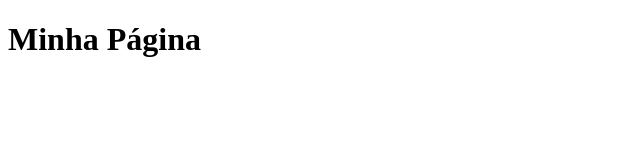
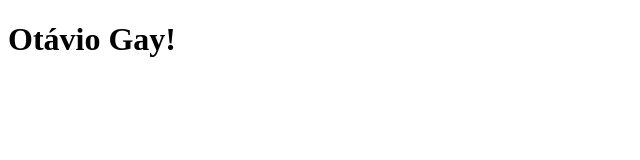
Before and after one commit to MarcosOkamoto1/HandOnDevOps, a plain HTML site: page app/index.html in a window 1280 px wide. Shown: the whole page, without its empty margins (0-640 px from the left). Drawn offline with Linux system fonts and the light colour scheme.

Commit message:
fix:title

```diff
--- a/app/index.html
+++ b/app/index.html
@@ -6,6 +6,6 @@
     <title>Document</title>
   </head>
   <body>
-    <h1>Minha Página</h1>
+    <h1>Otávio Gay!</h1>
   </body>
 </html>
```
